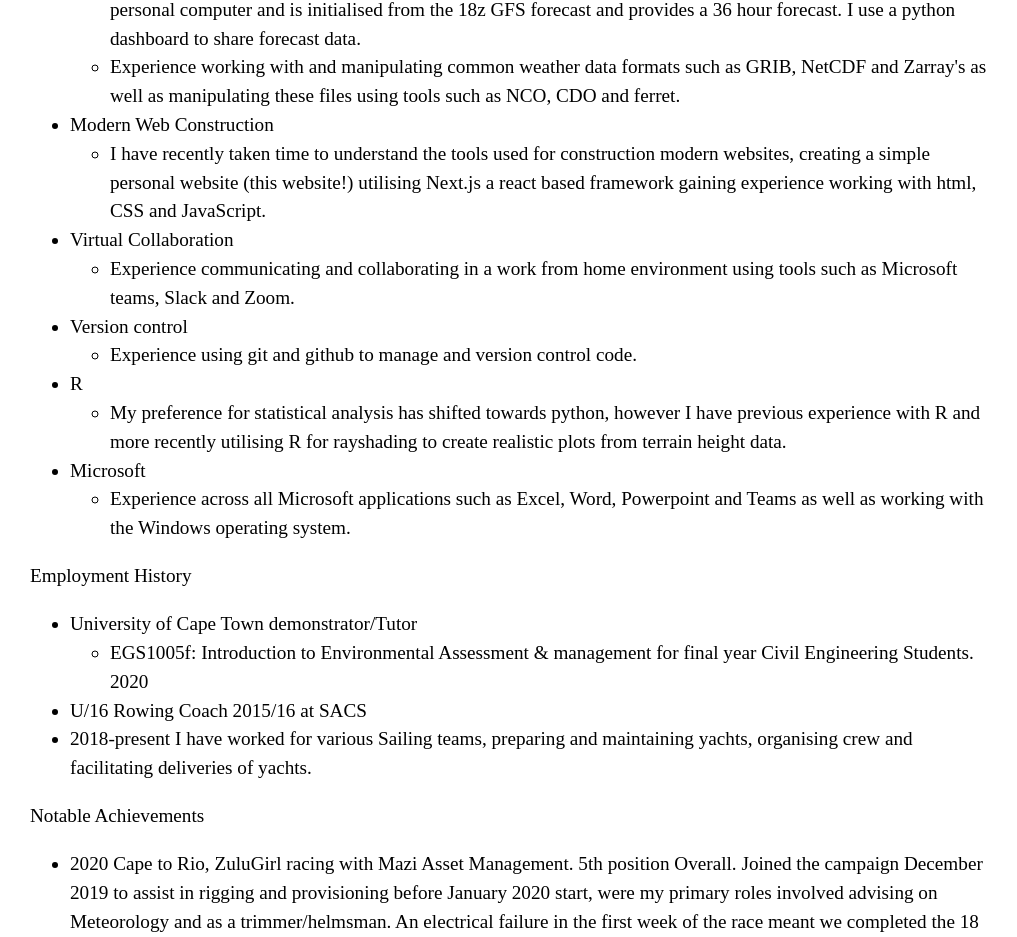
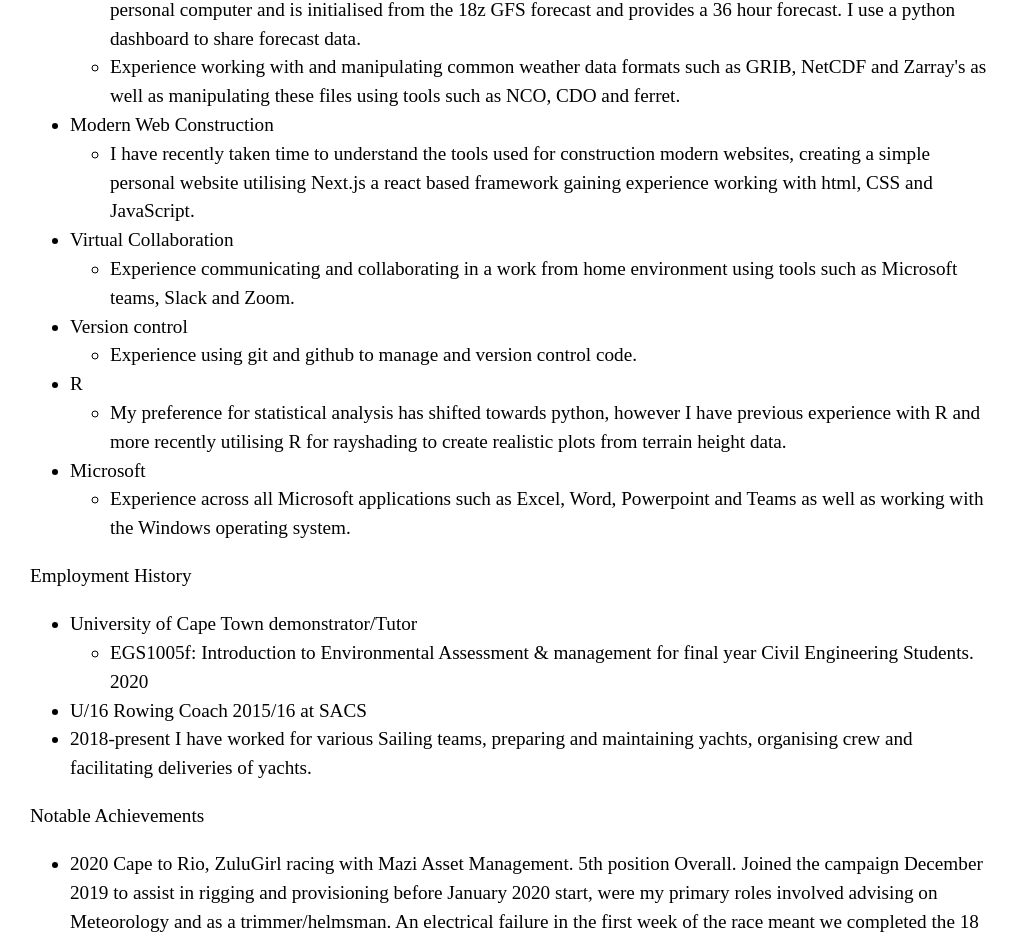
Before and after one commit to peterm790/nextjs_site, a Next.js app: page /CV in a window 1280 px wide. Shown: the part 1116-2053 px from the top of the page, without its empty margins (130-1147 px from the left). Built offline with nearby package versions, Linux system fonts and the light colour scheme.

Commit message:
for new deployment

```diff
--- a/pages/CV.js
+++ b/pages/CV.js
@@ -61,7 +61,7 @@ export default function CV() {
             <li>
             Modern Web Construction
                 <ul>
-                    <li>I have recently taken time to understand the tools used for construction modern websites, creating a simple personal website (this website!) utilising Next.js a react based framework gaining experience working with html, CSS and JavaScript.  </li>
+                    <li>I have recently taken time to understand the tools used for construction modern websites, creating a simple personal website utilising Next.js a react based framework gaining experience working with html, CSS and JavaScript.  </li>
                 </ul>
             </li>
             <li>
```
